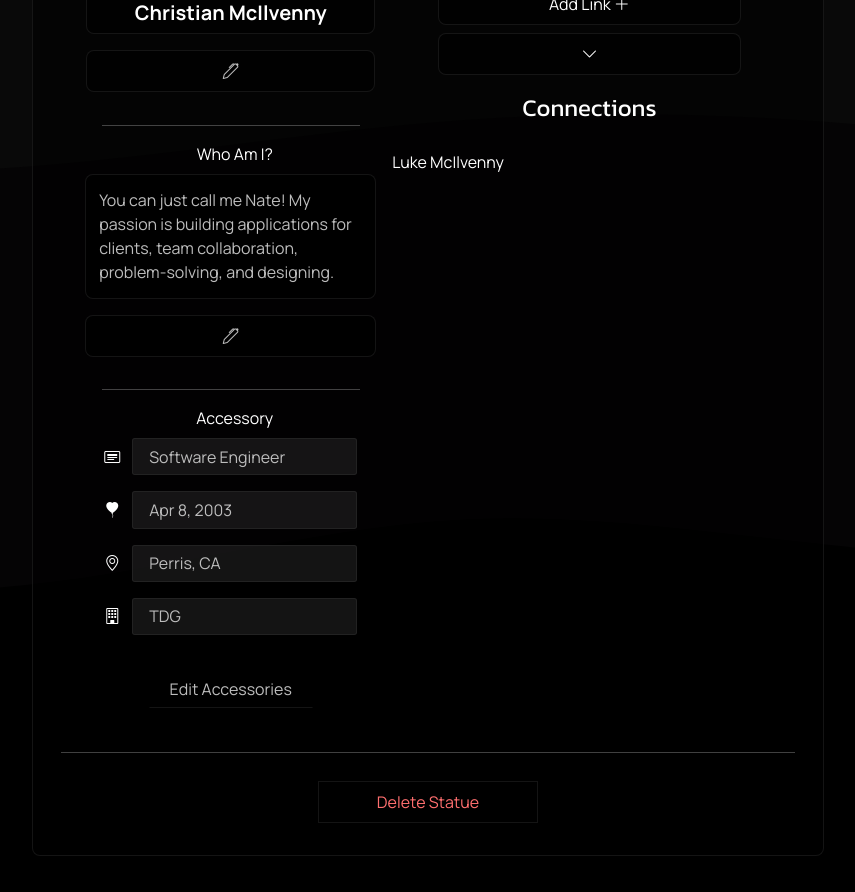
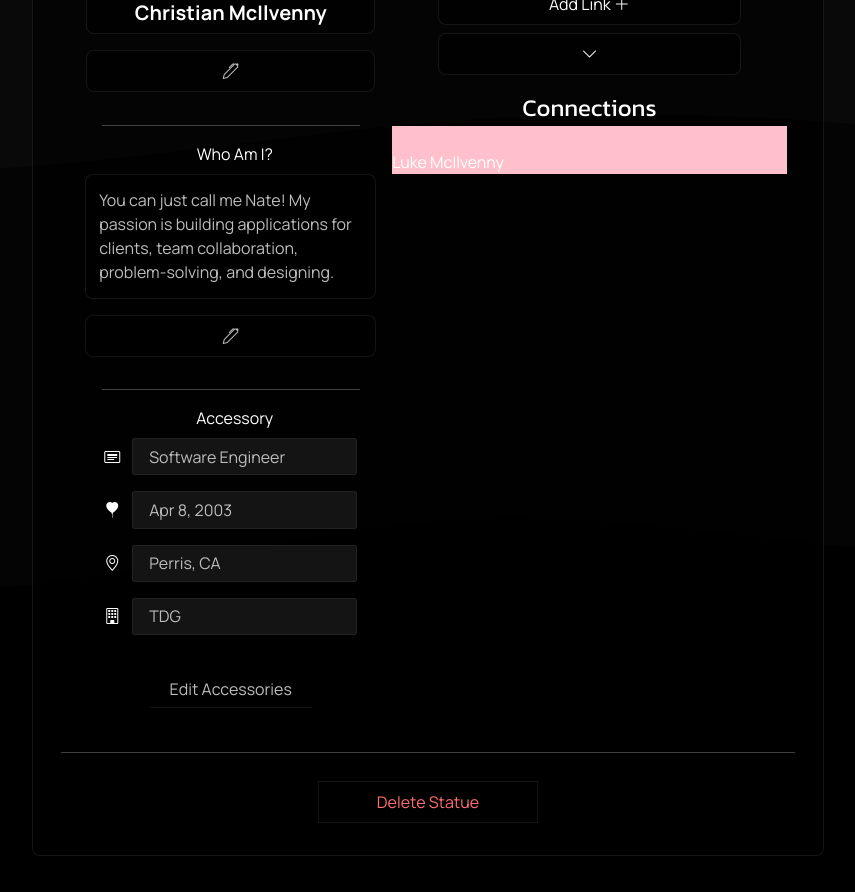
Before and after one commit to TDG-Org/Statue-Status, a React (Create React App) app in the folder client/: page /profile in a window 1280 px wide. Shown: the part 1200-2092 px from the top of the page, without its empty margins (422-1277 px from the left). Built offline with nearby package versions, Linux system fonts and the light colour scheme.

Commit message:
created sass file for the statue connetions component

```diff
--- a/client/src/components/Statue/Profile Statue/Secondary/ProfileStatueSecondary.jsx
+++ b/client/src/components/Statue/Profile Statue/Secondary/ProfileStatueSecondary.jsx
@@ -2,6 +2,9 @@ import React, { useState, useRef, useEffect } from "react";
 
 // Components
 import { ProfileStatueSocial, ProfileStatueConnections } from "./";
+
+// Styles
+import "../../../../sass/components/Profile Statue/ConnectionsComp.scss";
 
 const ProfileStatueSecondary = () => {
 
--- /dev/null
+++ b/client/src/sass/components/Profile Statue/ConnectionsComp.scss
@@ -0,0 +1,15 @@
+// Connections Component
+
+// SCSS Variables
+@import "../../variables.scss";
+
+.statue-sect {
+  .statue {
+    .secondary-sect-connections {
+      // a peer
+      .statue-peer {
+        background-color: pink;
+      }
+    }
+  }
+}
--- a/client/src/sass/components/Profile Statue/ProfileStatue.scss
+++ b/client/src/sass/components/Profile Statue/ProfileStatue.scss
@@ -27,9 +27,9 @@
       font-size: 1.1rem;
       border-radius: 8px;
       color: $mid-light-clr;
+      transition: all 250ms ease-in;
       border: 1px solid $low-dark-clr;
       background-color: $mid-dark-clr;
-      transition: all 250ms ease-in;
       &:hover {
         color: $light-clr;
         border: 1px solid $accent-clr;
```
